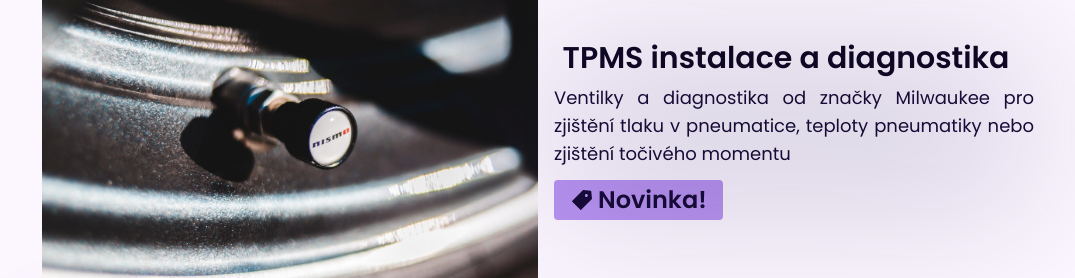
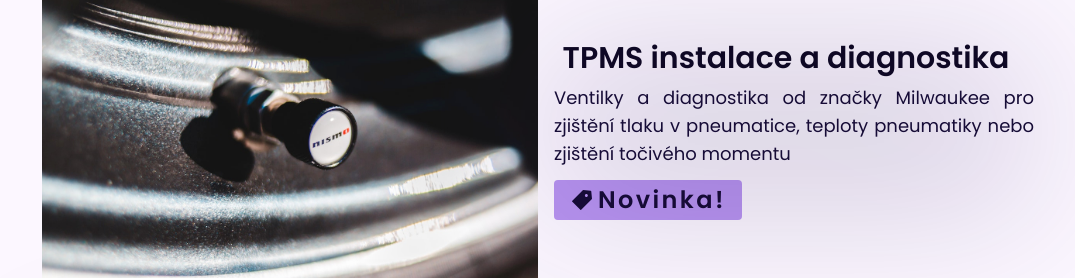
Before and after one commit to ton1czech/pneuservis-baudys, a React (Vite) app: page / in a window 1280 px wide. Shown: the part 849-1127 px from the top of the page, without its empty margins (102-1177 px from the left). Built offline with nearby package versions, Linux system fonts and the light colour scheme.

Commit message:
👌 IMPROVE: new tag

```diff
--- a/src/components/Services.jsx
+++ b/src/components/Services.jsx
@@ -18,7 +18,7 @@ const Item = ({ image, subheading, text, inverted, banner, buy }) =>
           </h2>
           <p className='darktext sm:pr-4 text-justify'>{text}</p>
           {banner && (
-            <p className='px-4 py-1 mt-3 font-semibold text-2xl rounded text-dark bg-accent w-min'>
+            <p className='px-4 py-1 mt-3 font-semibold text-2xl rounded text-dark tracking-widest bg-accent w-min'>
               Novinka!
               {<AiFillTag />}
             </p>
@@ -38,7 +38,7 @@ const Item = ({ image, subheading, text, inverted, banner, buy }) =>
           </h2>
           <p className='darktext sm:pl-4 text-justify'>{text}</p>
           {banner && (
-            <p className='flex items-center gap-1 px-4 py-1 sm:ml-4 my-3 sm:mb-0 font-semibold text-2xl rounded text-dark bg-accent w-min'>
+            <p className='flex items-center gap-1 px-4 py-1 sm:ml-4 my-3 sm:mb-0 font-semibold text-2xl rounded text-dark tracking-widest bg-accent w-min'>
               {<AiFillTag />}
               Novinka!
             </p>
```
